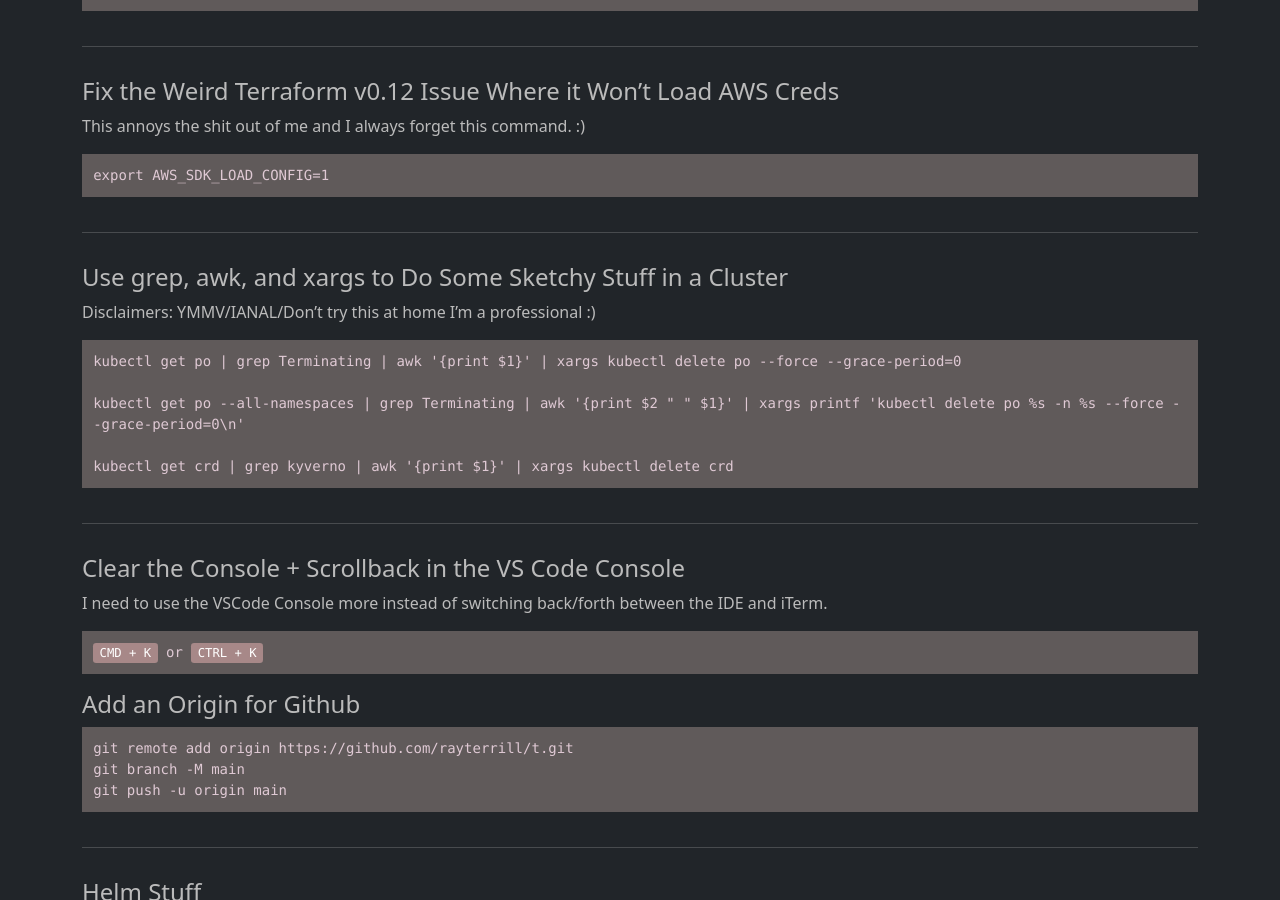
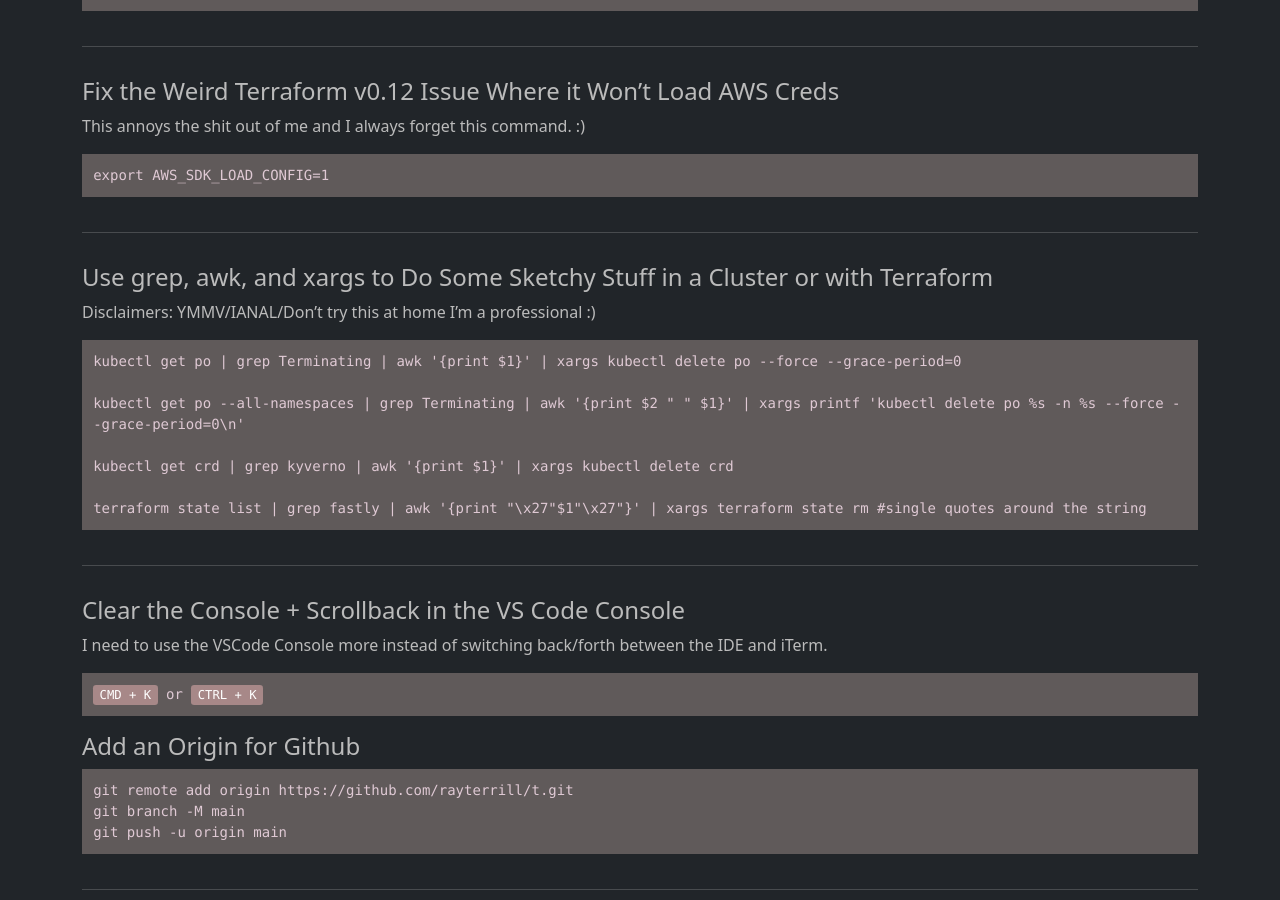
Before and after one commit to rayterrill/tacticalnerdery.com.old, a Jekyll site: the page built from snippets.md, in a window 1280 px wide and 900 px high, scrolled down 978 px. Built offline with Jekyll 4.4.1, drawn with Linux system fonts in a browser that asks for light colours; nearby versions of some CDN libraries.

Commit message:
Update snippets.md

```diff
--- a/snippets.md
+++ b/snippets.md
@@ -44,7 +44,7 @@ This annoys the shit out of me and I always forget this command. :)
 export AWS_SDK_LOAD_CONFIG=1
 </pre>
 <hr />
-#### Use grep, awk, and xargs to Do Some Sketchy Stuff in a Cluster
+#### Use grep, awk, and xargs to Do Some Sketchy Stuff in a Cluster or with Terraform
 Disclaimers: YMMV/IANAL/Don't try this at home I'm a professional :)
 
 <pre class="code">
@@ -53,6 +53,8 @@ kubectl get po | grep Terminating | awk '{print $1}' | xargs kubectl delete po -
 kubectl get po --all-namespaces | grep Terminating | awk '{print $2 " " $1}' | xargs printf 'kubectl delete po %s -n %s --force --grace-period=0\n'
 
 kubectl get crd | grep kyverno | awk '{print $1}' | xargs kubectl delete crd
+
+terraform state list | grep fastly | awk '{print "\x27"$1"\x27"}' | xargs terraform state rm #single quotes around the string
 </pre>
 <hr />
 #### Clear the Console + Scrollback in the VS Code Console
```
